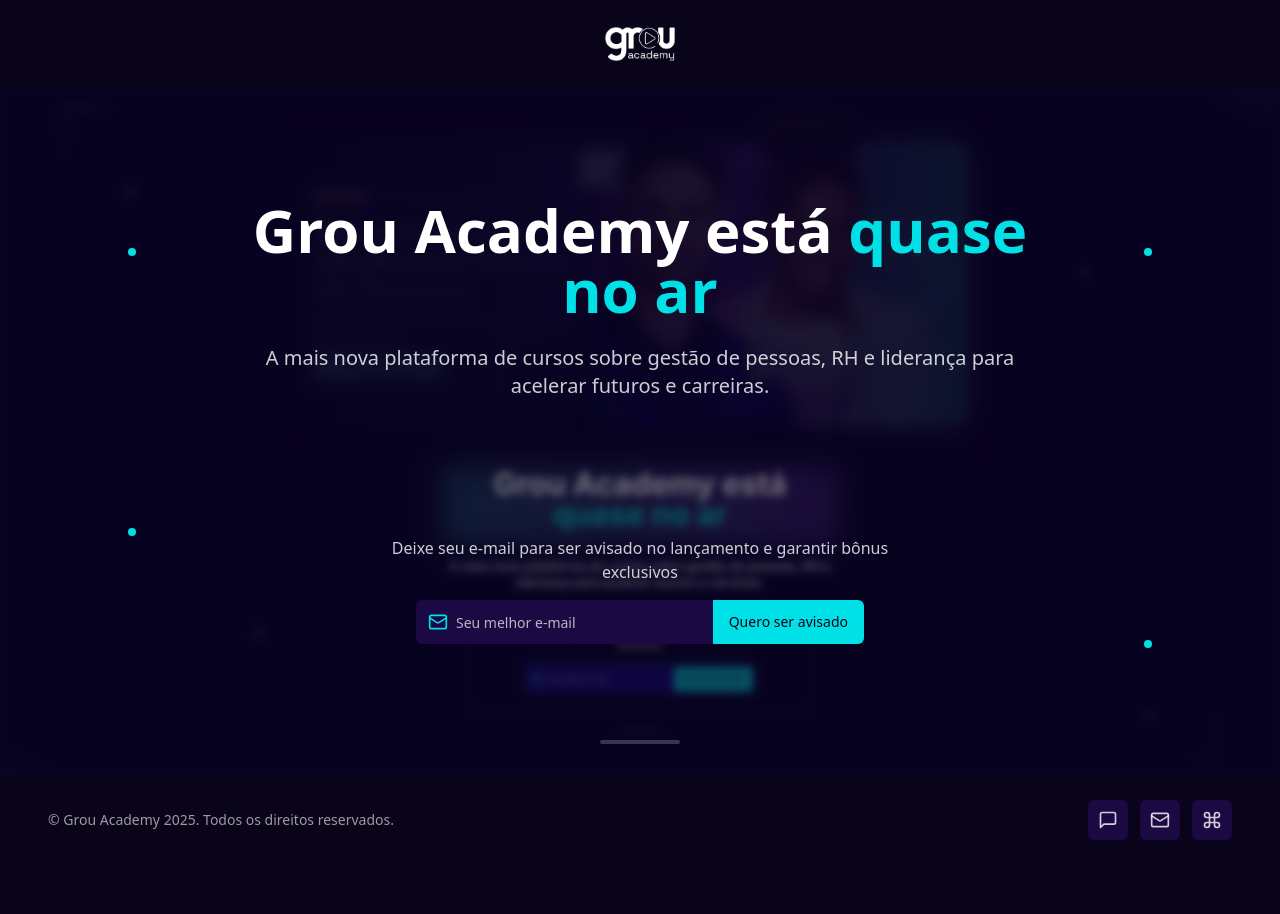
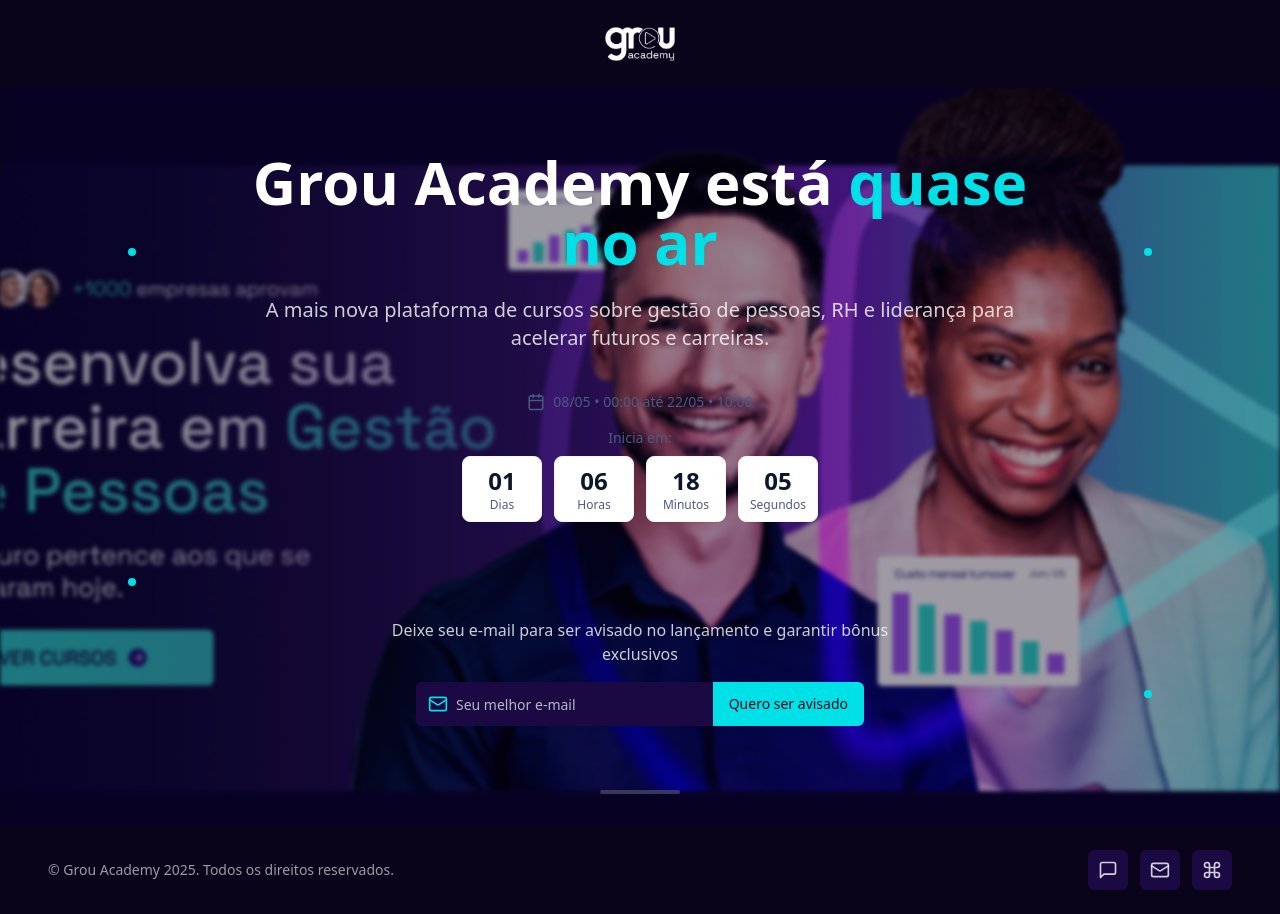
Before and after one commit to talitasigales/GROU-ACADEMY-LP-LISTA-DE-ESPERA, a React (Vite) app: page / in a window 1280 px wide. Before the commit the page ends 864 px from the top, so only its background shows below. Built offline with nearby package versions, Linux system fonts and the light colour scheme.

Commit message:
feat: Implement hero background and countdown timer
- Removed the placeholder background and implemented a blurred background image.
- Added a countdown timer component.
- Configured the timer to count down to the specified dates.

```diff
--- a/src/components/Header.tsx
+++ b/src/components/Header.tsx
@@ -1,9 +1,14 @@
+
 import React from 'react';
+
 const Header: React.FC = () => {
-  return <header className="w-full flex items-center justify-center py-6">
+  return (
+    <header className="w-full flex items-center justify-center py-6 relative z-10">
       <div>
         <img alt="Grou Academy Logo" className="h-10" src="/lovable-uploads/8aa79643-d38a-4134-bb4d-c1f6cbfec893.png" />
       </div>
-    </header>;
+    </header>
+  );
 };
+
 export default Header;
--- a/src/components/Hero.tsx
+++ b/src/components/Hero.tsx
@@ -1,19 +1,24 @@
 
 import React from 'react';
 import EmailSubscription from './EmailSubscription';
+import CountdownTimer from './CountdownTimer';
 
 const Hero: React.FC = () => {
+  // Set start and end dates for countdown timer
+  const startDate = new Date('2025-05-08T00:00:00');
+  const endDate = new Date('2025-05-22T10:00:00');
+
   return (
     <div className="relative w-full min-h-[85vh] flex flex-col items-center justify-center py-8 overflow-hidden">
-      {/* Background Image (blurred people image) */}
+      {/* Background Image with lighter blur */}
       <div
         className="absolute inset-0 z-0"
         style={{
-          backgroundImage: 'url(/lovable-uploads/522ef0d6-1605-4dfd-9330-67ff90873e72.png)',
+          backgroundImage: 'url(/lovable-uploads/48805839-1a8c-4f20-aea5-2f7eb826a730.png)',
           backgroundSize: 'cover',
           backgroundPosition: 'center',
-          filter: 'blur(4px)',
-          opacity: 0.4,
+          filter: 'blur(2px)', // Reduced blur to make image more visible
+          opacity: 0.6, // Increased opacity to see more of the background
         }}
       />
 
@@ -24,8 +29,8 @@ const Hero: React.FC = () => {
       <div className="absolute bottom-32 right-32 w-2 h-2 bg-grou-cyan rounded-full" />
 
       {/* Main content */}
-      <div className="relative z-10 flex flex-col items-center text-center px-4 max-w-4xl mx-auto mt-12">
-        <div className="mb-24 mt-8">
+      <div className="relative z-10 flex flex-col items-center text-center px-4 max-w-4xl mx-auto mt-6">
+        <div className="mb-16 mt-2">
           <h1 className="text-4xl md:text-5xl lg:text-6xl font-bold text-white leading-tight mb-4">
             Grou Academy está{' '}
             <span className="text-grou-cyan">quase no ar</span>
@@ -34,11 +39,16 @@ const Hero: React.FC = () => {
             A mais nova plataforma de cursos sobre gestão de pessoas, RH e
             liderança para acelerar futuros e carreiras.
           </p>
+
+          {/* Countdown Timer */}
+          <div className="my-8">
+            <CountdownTimer startDate={startDate} endDate={endDate} />
+          </div>
         </div>
 
         <EmailSubscription />
 
-        <div className="mt-24">
+        <div className="mt-16">
           <div className="w-20 h-1 bg-white/20 rounded mx-auto" />
         </div>
       </div>
```
Also changed, not shown: public/lovable-uploads/48805839-1a8c-4f20-aea5-2f7eb826a730.png (added).
